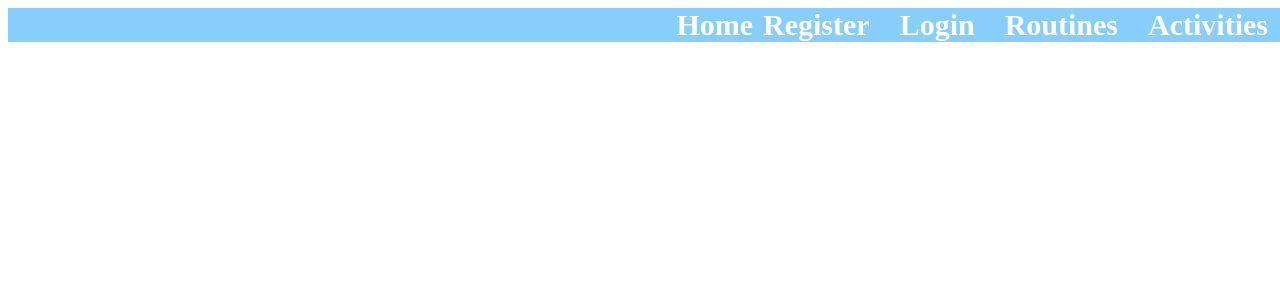
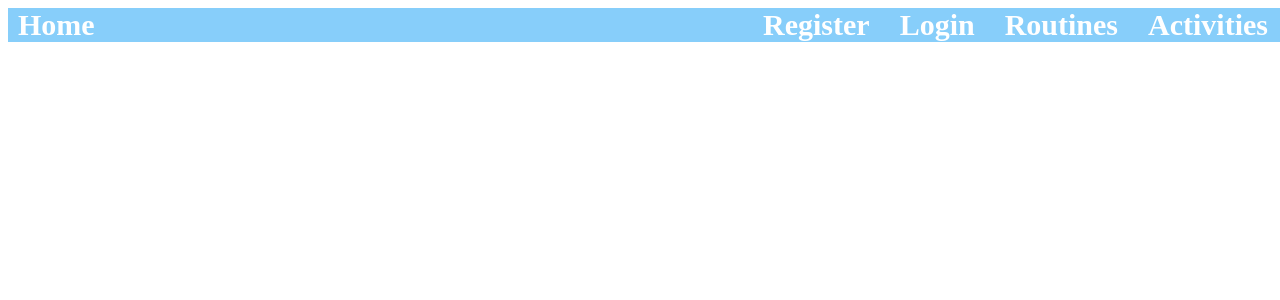
Before and after one commit to RichRopac/FitnessTrackerFrontEnd, a React (Create React App) app: page /posts in a window 1280 px wide. Shown: the top 300 px of the page. Built offline with nearby package versions, Linux system fonts and the light colour scheme; a web font is replaced by a local one.

Commit message:
Home Link

```diff
--- a/src/components/NavBar.css
+++ b/src/components/NavBar.css
@@ -23,3 +23,15 @@
       font-weight: bolder;
       font-size: 30px;
   }
+
+  .linkHomeContainer {
+    width: 100%;
+    align-self: flex-start;
+    margin-left: 10px;
+  }
+
+  .otherLinkContainer{
+    width: 100%;
+    display: flex;
+    justify-content: flex-end;
+  }
--- a/src/components/NavBar.jsx
+++ b/src/components/NavBar.jsx
@@ -14,11 +14,11 @@ const NavBar = () => {
 
   return (
     <div className="NavBar">
-      <div>
+      <div className="linkHomeContainer">
         <NavLink className="linkHome" to = "/Home">Home</NavLink>
 
       </div>
-      <div>
+      <div className="otherLinkContainer">
         {isUserLoggedIn() ? (
           <>
             <NavLink className="link" to="/Routines">
```
